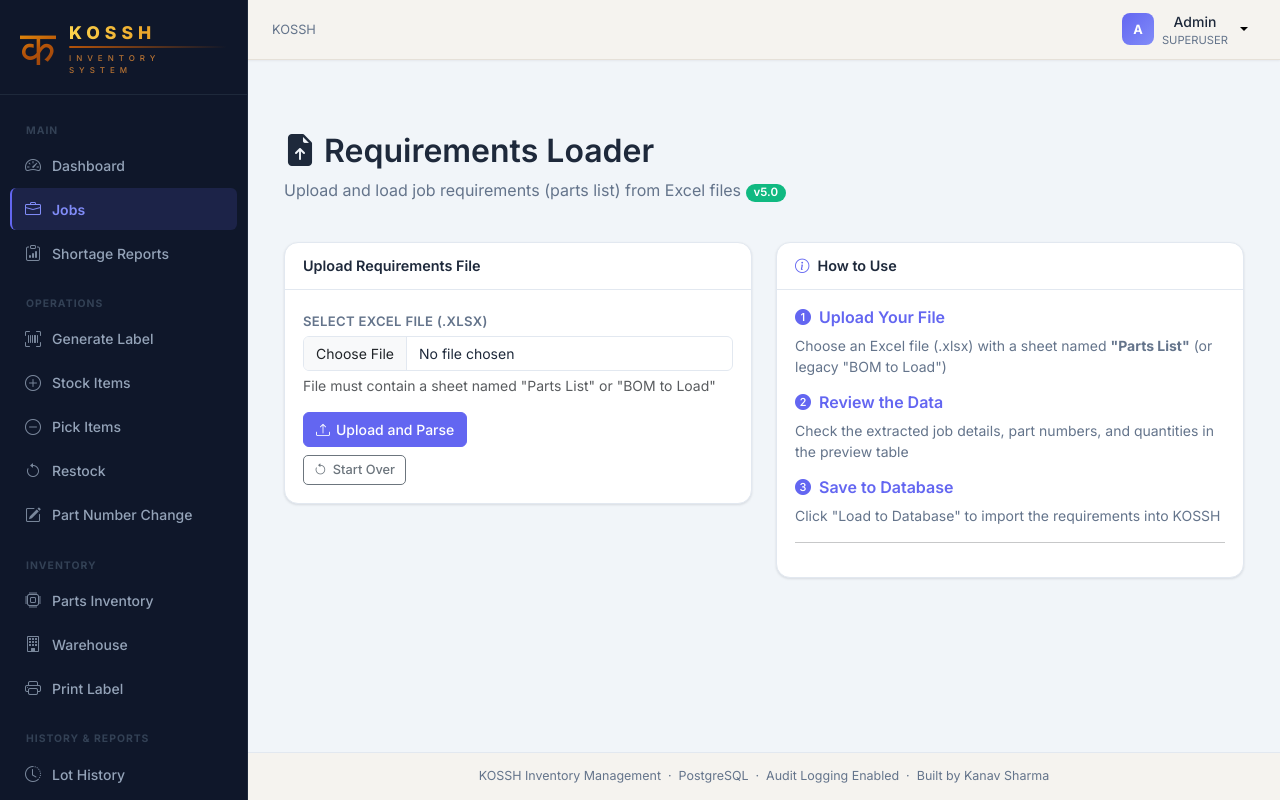
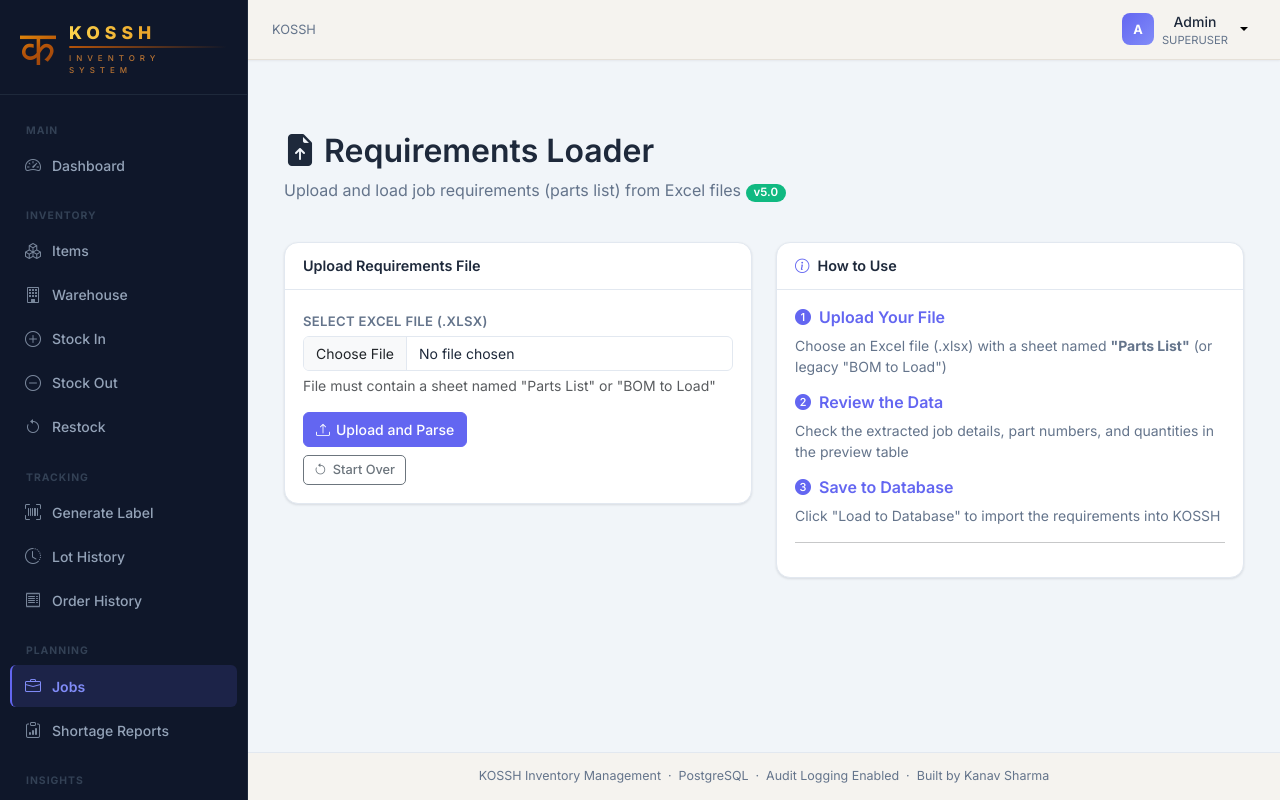
Before and after one commit to Nav228/KOSSH, a Flask app: a page that uses templates/base.html in a window 1280 px wide. Run offline with Flask 3, Linux system fonts and the light colour scheme; some libraries are stand-ins or nearby versions.

Commit message:
refactor: Restructure sidebar for universal inventory use
Reorganize the sidebar into clearer functional groups and remove
electronics/company-specific items so the navigation works for any
industry (warehouse, retail, manufacturing).

Changes:
- Remove 'Part Number Change' from sidebar (ACI-internal workflow)
- Remove standalone 'Print Label' link (already accessible from Generate
  Label and item rows)
- Remove 'Part Numbers' (ACI-XXXXX generator) from Manage section
- Rename 'Parts Inventory' to 'Items'
- Rename 'Stock Items' to 'Stock In' / 'Pick Items' to 'Stock Out'
- New section structure: Main, Inventory, Tracking, Planning, Insights,
  Manage, Admin (was: Main, Operations, Inventory, History & Reports,
  Manage, Admin)
- Group Jobs + Shortage Reports under Planning so non-manufacturing
  users can mentally skip that section
- Move Generate Label / Lot History / Order History under Tracking
  since they share the lot/barcode workflow

Routes and underlying functionality unchanged — pages remain accessible
via direct URLs for anyone who has bookmarks.

Co-Authored-By: Claude Opus 4.7 <noreply@anthropic.com>

```diff
--- a/templates/base.html
+++ b/templates/base.html
@@ -60,6 +60,58 @@
             <i class="bi bi-speedometer2"></i> Dashboard
         </a>
 
+        <div class="sidebar-section">
+            <div class="sidebar-section-label">Inventory</div>
+        </div>
+
+        <a class="sidebar-link {% if request.endpoint == 'pcb_inventory' %}active{% endif %}"
+           href="{{ url_for('pcb_inventory') }}">
+            <i class="bi bi-boxes"></i> Items
+        </a>
+
+        <a class="sidebar-link {% if request.endpoint == 'warehouse_inventory' %}active{% endif %}"
+           href="{{ url_for('warehouse_inventory') }}">
+            <i class="bi bi-building"></i> Warehouse
+        </a>
+
+        <a class="sidebar-link {% if request.endpoint == 'stock' %}active{% endif %}"
+           href="{{ url_for('stock') }}">
+            <i class="bi bi-plus-circle"></i> Stock In
+        </a>
+
+        <a class="sidebar-link {% if request.endpoint == 'pick' %}active{% endif %}"
+           href="{{ url_for('pick') }}">
+            <i class="bi bi-dash-circle"></i> Stock Out
+        </a>
+
+        <a class="sidebar-link {% if request.endpoint == 'restock' %}active{% endif %}"
+           href="{{ url_for('restock') }}">
+            <i class="bi bi-arrow-counterclockwise"></i> Restock
+        </a>
+
+        <div class="sidebar-section">
+            <div class="sidebar-section-label">Tracking</div>
+        </div>
+
+        <a class="sidebar-link {% if request.endpoint == 'generate_pcn' %}active{% endif %}"
+           href="{{ url_for('generate_pcn') }}">
+            <i class="bi bi-upc-scan"></i> Generate Label
+        </a>
+
+        <a class="sidebar-link {% if request.endpoint == 'pcn_history' %}active{% endif %}"
+           href="{{ url_for('pcn_history') }}">
+            <i class="bi bi-clock-history"></i> Lot History
+        </a>
+
+        <a class="sidebar-link {% if request.endpoint == 'po_history' %}active{% endif %}"
+           href="{{ url_for('po_history') }}">
+            <i class="bi bi-receipt"></i> Order History
+        </a>
+
+        <div class="sidebar-section">
+            <div class="sidebar-section-label">Planning</div>
+        </div>
+
         <a class="sidebar-link {% if request.endpoint in ['jobs_list','job_detail','bom_loader'] %}active{% endif %}"
            href="{{ url_for('jobs_list') }}">
             <i class="bi bi-briefcase"></i> Jobs
@@ -71,65 +123,8 @@
         </a>
 
         <div class="sidebar-section">
-            <div class="sidebar-section-label">Operations</div>
+            <div class="sidebar-section-label">Insights</div>
         </div>
-
-        <a class="sidebar-link {% if request.endpoint == 'generate_pcn' %}active{% endif %}"
-           href="{{ url_for('generate_pcn') }}">
-            <i class="bi bi-upc-scan"></i> Generate Label
-        </a>
-
-        <a class="sidebar-link {% if request.endpoint == 'stock' %}active{% endif %}"
-           href="{{ url_for('stock') }}">
-            <i class="bi bi-plus-circle"></i> Stock Items
-        </a>
-
-        <a class="sidebar-link {% if request.endpoint == 'pick' %}active{% endif %}"
-           href="{{ url_for('pick') }}">
-            <i class="bi bi-dash-circle"></i> Pick Items
-        </a>
-
-        <a class="sidebar-link {% if request.endpoint == 'restock' %}active{% endif %}"
-           href="{{ url_for('restock') }}">
-            <i class="bi bi-arrow-counterclockwise"></i> Restock
-        </a>
-
-        <a class="sidebar-link {% if request.endpoint == 'part_number_change' %}active{% endif %}"
-           href="{{ url_for('part_number_change') }}">
-            <i class="bi bi-pencil-square"></i> Part Number Change
-        </a>
-
-        <div class="sidebar-section">
-            <div class="sidebar-section-label">Inventory</div>
-        </div>
-
-        <a class="sidebar-link {% if request.endpoint == 'pcb_inventory' %}active{% endif %}"
-           href="{{ url_for('pcb_inventory') }}">
-            <i class="bi bi-cpu"></i> Parts Inventory
-        </a>
-
-        <a class="sidebar-link {% if request.endpoint == 'warehouse_inventory' %}active{% endif %}"
-           href="{{ url_for('warehouse_inventory') }}">
-            <i class="bi bi-building"></i> Warehouse
-        </a>
-
-        <a class="sidebar-link" href="#" onclick="openPrintLabelModal(); return false;">
-            <i class="bi bi-printer"></i> Print Label
-        </a>
-
-        <div class="sidebar-section">
-            <div class="sidebar-section-label">History & Reports</div>
-        </div>
-
-        <a class="sidebar-link {% if request.endpoint == 'pcn_history' %}active{% endif %}"
-           href="{{ url_for('pcn_history') }}">
-            <i class="bi bi-clock-history"></i> Lot History
-        </a>
-
-        <a class="sidebar-link {% if request.endpoint == 'po_history' %}active{% endif %}"
-           href="{{ url_for('po_history') }}">
-            <i class="bi bi-receipt"></i> Order History
-        </a>
 
         <a class="sidebar-link {% if request.endpoint == 'reports' %}active{% endif %}"
            href="{{ url_for('reports') }}">
@@ -140,11 +135,6 @@
         <div class="sidebar-section">
             <div class="sidebar-section-label">Manage</div>
         </div>
-
-        <a class="sidebar-link {% if request.endpoint == 'aci_numbers' %}active{% endif %}"
-           href="{{ url_for('aci_numbers') }}">
-            <i class="bi bi-hash"></i> Part Numbers
-        </a>
 
         <a class="sidebar-link {% if request.endpoint == 'admin_locations' %}active{% endif %}"
            href="{{ url_for('admin_locations') }}">
```
